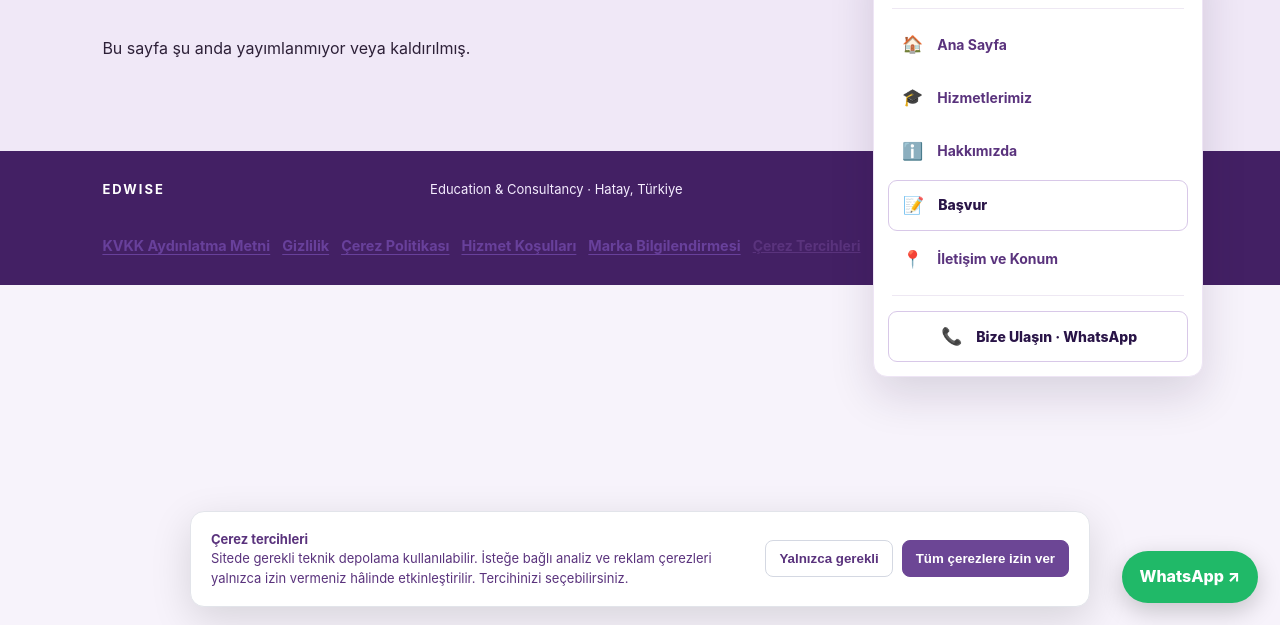
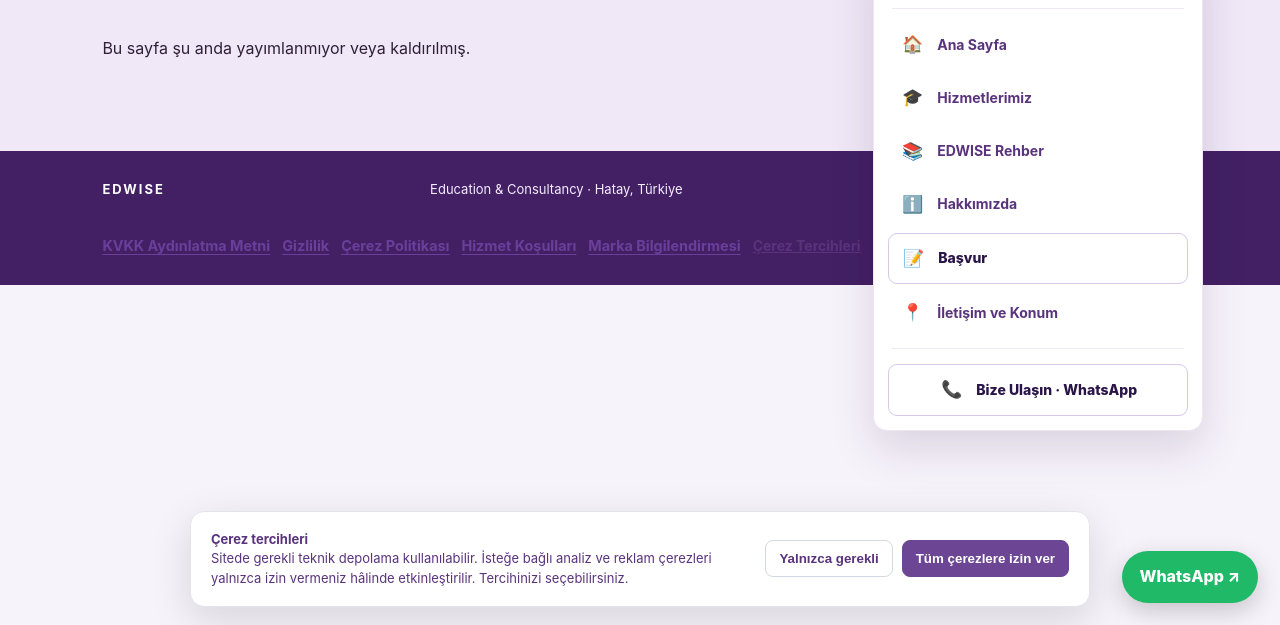
Before and after one commit to basarckmclgl/edwise-website, a plain HTML site: page pages/hizmetlerimiz.html in a window 1280 px wide. Both pictures are taken after a click on the button "Menüyü aç". Shown: the part 175-800 px from the top of the page. Drawn offline with Linux system fonts and the light colour scheme; no server answers.

Commit message:
Show EDWISE Guide in services navigation

```diff
--- a/pages/hizmetlerimiz.html
+++ b/pages/hizmetlerimiz.html
@@ -69,6 +69,7 @@
 
 <a href="../index.html"><span aria-hidden="true" class="menu-item-icon">🏠</span><span>Ana Sayfa</span></a>
 <a aria-current="page" href="hizmetlerimiz.html"><span aria-hidden="true" class="menu-item-icon">🎓</span><span>Hizmetlerimiz</span></a>
+<a href="../edwise-rehber.html"><span aria-hidden="true" class="menu-item-icon">📚</span><span>EDWISE Rehber</span></a>
 <a href="hakkimizda.html"><span aria-hidden="true" class="menu-item-icon">ℹ️</span><span>Hakkımızda</span></a>
 <a class="menu-apply" href="basvuru.html"><span aria-hidden="true" class="menu-item-icon">📝</span><span>Başvur</span></a>
 <a href="iletisim.html"><span aria-hidden="true" class="menu-item-icon">📍</span><span>İletişim ve Konum</span></a>
```
